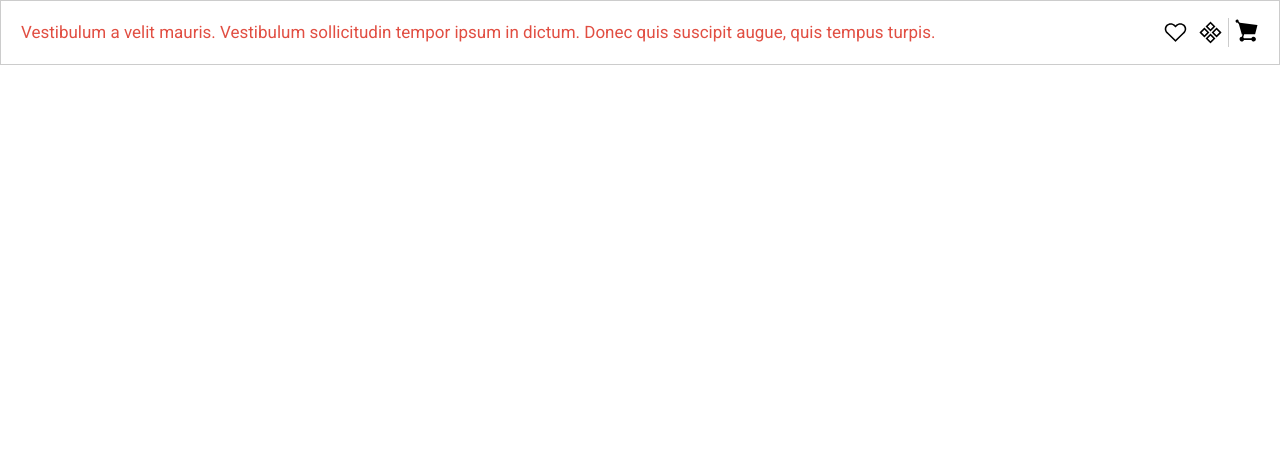
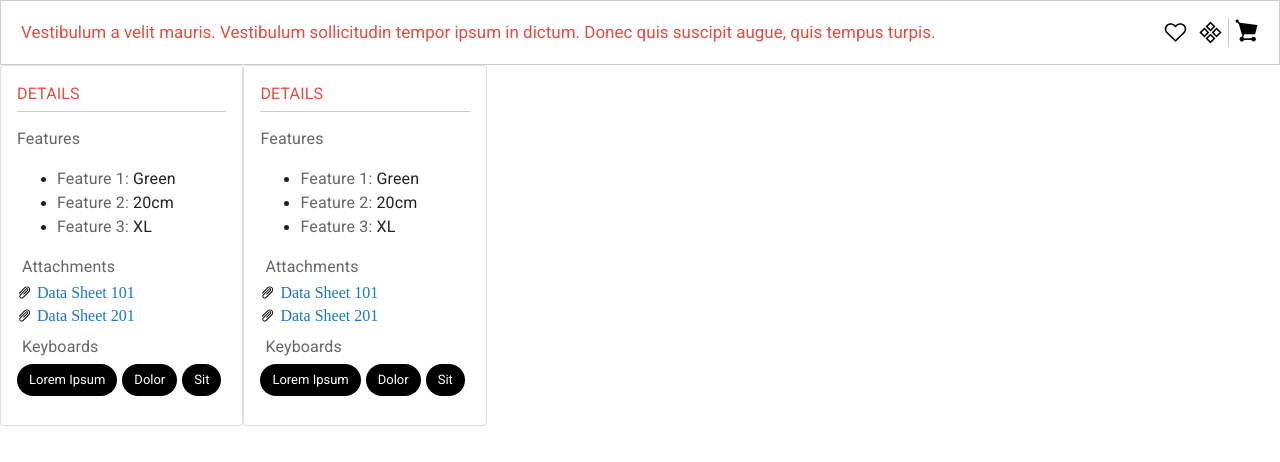
Before and after one commit to AbdulAhadSiddiqui11/jaggaer-frontend-assignment, a React app: page / in a window 1280 px wide. Shown: the top 462 px of the page. Built offline with nearby package versions, Linux system fonts and the light colour scheme.

Commit message:
Details card

```diff
--- a/src/App.jsx
+++ b/src/App.jsx
@@ -1,11 +1,19 @@
 import React from "react";
 import Button from "@mui/material/Button";
 import HeaderBar from "./components/HeaderBar";
+import DetailsCard from "./components/DetailsCard";
+
+import data from "../resources/data/data.json";
 
 const App = () => {
   return (
     <div className="app">
       <HeaderBar />
+      <div style={{display: 'flex', flexWrap: 'wrap'}}>
+        <DetailsCard data={data} />
+        <DetailsCard data={data}/>
+      </div>
+
     </div>
   );
 };
--- /dev/null
+++ b/src/components/DetailsCard.jsx
@@ -0,0 +1,103 @@
+import React from "react";
+import { Card, CardContent, Typography, Link, Chip } from "@mui/material";
+
+import clipIcon from "../../resources/icons/attachment.svg";
+
+const DetailsCard = ({ data }) => {
+  const { article } = data;
+
+  const renderFeatures = () => {
+    return (
+      <ul>
+        {Object.entries(article.features).map(([feature, description]) => (
+          <li key={feature}>
+            <Typography variant="body1" color="textSecondary" component="span">
+              {feature}:
+            </Typography>{" "}
+            <Typography variant="body1" color="textPrimary" component="span">
+              {description}
+            </Typography>
+          </li>
+        ))}
+      </ul>
+    );
+  };
+
+  const renderKeywords = () => {
+    return article.keywords.map((keyword, index) => (
+      <Chip
+        key={index}
+        label={keyword}
+        style={{
+          marginRight: "5px",
+          marginBottom: "5px",
+          backgroundColor: "black",
+          color: "white",
+        }}
+      />
+    ));
+  };
+
+  const renderAttachments = () => {
+    return article.attachments.map((attachment, index) => (
+      <div
+        key={index}
+        style={{ display: "flex", alignItems: "center", marginTop: "5px" }}
+      >
+        <img src={clipIcon} alt="attachment" style={{ width: "15px" }} />
+        <Link
+          href={attachment.file_link}
+          style={{ marginLeft: "5px", textDecoration: "none" }}
+        >
+          {attachment.file_label}
+        </Link>
+      </div>
+    ));
+  };
+
+  return (
+    <Card variant="outlined">
+      <CardContent>
+        <Typography
+          component="div"
+          style={{
+            color: "#e14e42",
+            borderBottom: "1px solid #ccc",
+            paddingBottom: "5px",
+            marginBottom: "15px",
+          }}
+        >
+          DETAILS
+        </Typography>
+
+        <Typography
+          component="div"
+          color="textSecondary"
+        >
+          Features
+        </Typography>
+        {renderFeatures()}
+
+        <Typography
+          component="div"
+          color="textSecondary"
+          style={{ margin: "5px" }}
+        >
+          Attachments
+        </Typography>
+        <div style={{ marginBottom: "10px" }}>{renderAttachments()}</div>
+
+        <Typography
+          component="div"
+          color="textSecondary"
+          style={{ margin: "5px" }}
+        >
+          Keyboards
+        </Typography>
+        {renderKeywords()}
+      </CardContent>
+    </Card>
+  );
+};
+
+export default DetailsCard;
--- a/styles/styles.css
+++ b/styles/styles.css
@@ -41,3 +41,7 @@ body {
   padding-left: 5px;
   margin-left: 5px;
 }
+
+.primary-text {
+    color: #e14e42;
+}
```
